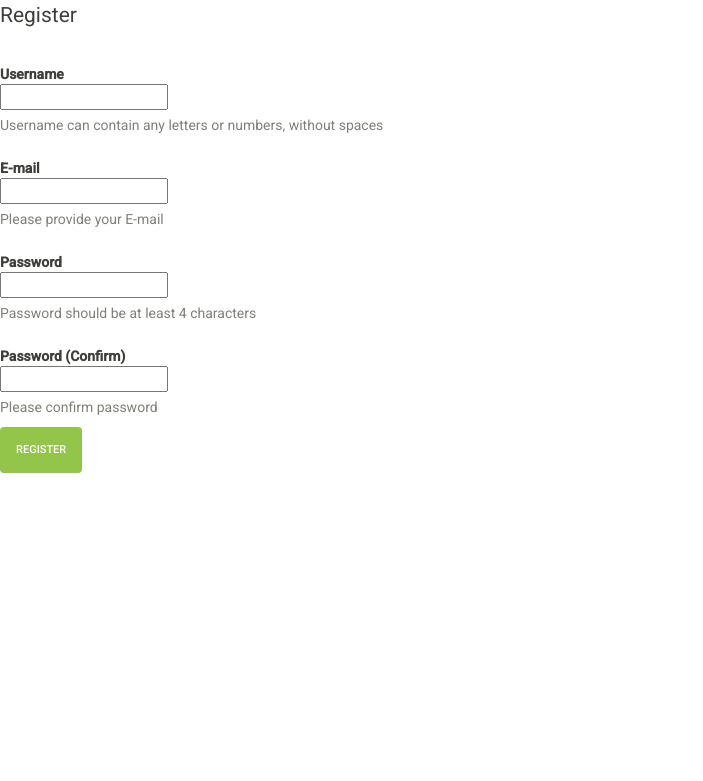
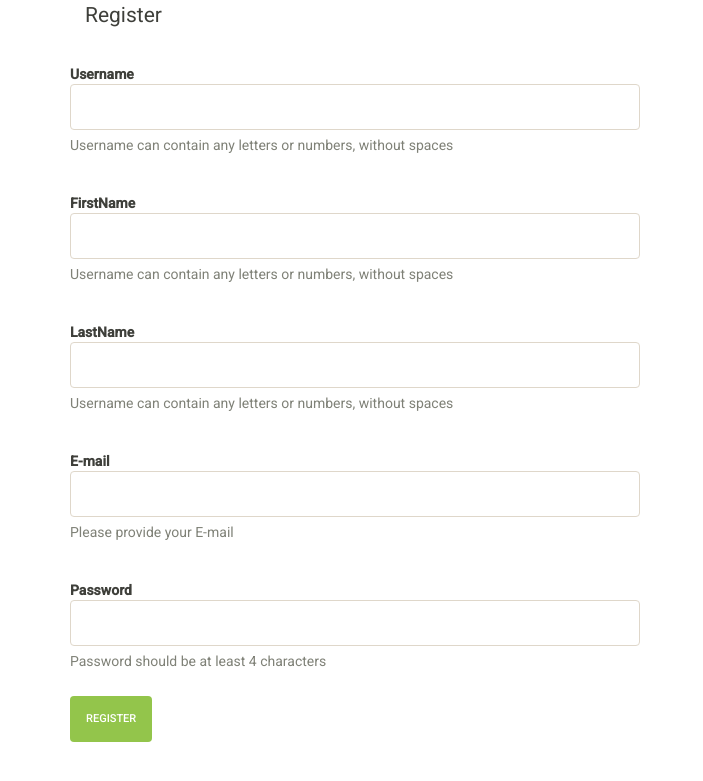
Before and after one commit to lionn2/pythonChat, a Django app: page /registration/ in a window 1280 px wide. Shown: the top 781 px of the page, without its empty margins (0-703 px from the left). Run offline with Django 3.2, Linux system fonts and the light colour scheme; some libraries are stand-ins or nearby versions.

Commit message:
registrations

```diff
--- a/chat/templates/registration.html
+++ b/chat/templates/registration.html
@@ -1,5 +1,5 @@
 {% load staticfiles %}
-{% csrf_token %}
+
 <!Doctype HTML>
 <html>
 	<head>
@@ -13,48 +13,70 @@
 		</style>
 	</head>
 	<body>
-<form class="form-horizontal" action='' method="POST">
+  <div class="container">
+  <div class="col-lg-6 offset-3">
+<form class="form-horizontal" action='../create_user' method="POST">
   <fieldset>
+
     <div id="legend">
       <legend class="">Register</legend>
     </div>
-    <div class="control-group">
+
+
+    <div class="form-group">
       <!-- Username -->
       <label class="control-label"  for="username">Username</label>
       <div class="controls">
-        <input type="text" id="username" name="username" placeholder="" class="input-xlarge">
+        {% csrf_token %}
+        <input type="text" id="username" name="username" placeholder="" class="form-control">
         <p class="help-block">Username can contain any letters or numbers, without spaces</p>
       </div>
     </div>
 
-    <div class="control-group">
+    <div class="form-group">
+      <!-- Username -->
+      <label class="control-label"  for="first_name">FirstName</label>
+      <div class="controls">
+        <input type="text" id="first_name" name="first_name" placeholder="" class="form-control">
+        <p class="help-block">Username can contain any letters or numbers, without spaces</p>
+      </div>
+    </div>
+    <div class="form-group">
+      <!-- Username -->
+      <label class="control-label"  for="last_name">LastName</label>
+      <div class="controls">
+        <input type="text" id="last_name" name="last_name" placeholder="" class="form-control">
+        <p class="help-block">Username can contain any letters or numbers, without spaces</p>
+      </div>
+    </div>
+    <div class="form-group">
       <!-- E-mail -->
       <label class="control-label" for="email">E-mail</label>
       <div class="controls">
-        <input type="text" id="email" name="email" placeholder="" class="input-xlarge">
+        <input type="text" id="email" name="email" placeholder="" class="form-control">
         <p class="help-block">Please provide your E-mail</p>
       </div>
     </div>
 
-    <div class="control-group">
+    <div class="form-group">
       <!-- Password-->
       <label class="control-label" for="password">Password</label>
       <div class="controls">
-        <input type="password" id="password" name="password" placeholder="" class="input-xlarge">
+        <input type="password" id="password" name="password" placeholder="" class="form-control">
         <p class="help-block">Password should be at least 4 characters</p>
       </div>
     </div>
 
-    <div class="control-group">
-      <!-- Password -->
+    <!--<div class="form-group">
+      <!-- Password --
       <label class="control-label"  for="password_confirm">Password (Confirm)</label>
       <div class="controls">
-        <input type="password" id="password_confirm" name="password_confirm" placeholder="" class="input-xlarge">
+        <input type="password" id="password_confirm" name="password_confirm" placeholder="" class="form-control">
         <p class="help-block">Please confirm password</p>
       </div>
-    </div>
+    </div>-->
 
-    <div class="control-group">
+    <div class="form-group">
       <!-- Button -->
       <div class="controls">
         <button class="btn btn-success">Register</button>
@@ -62,5 +84,7 @@
     </div>
   </fieldset>
 </form>
+</div>
+</div>
 </body>
 </html>
```
